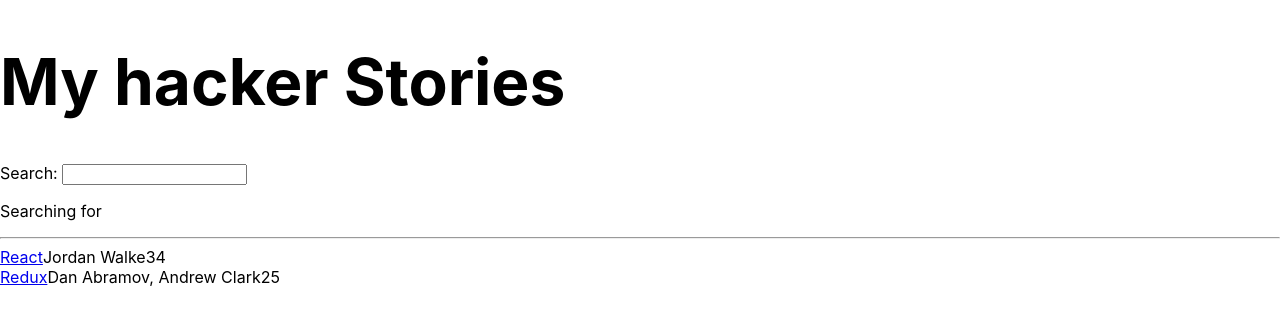
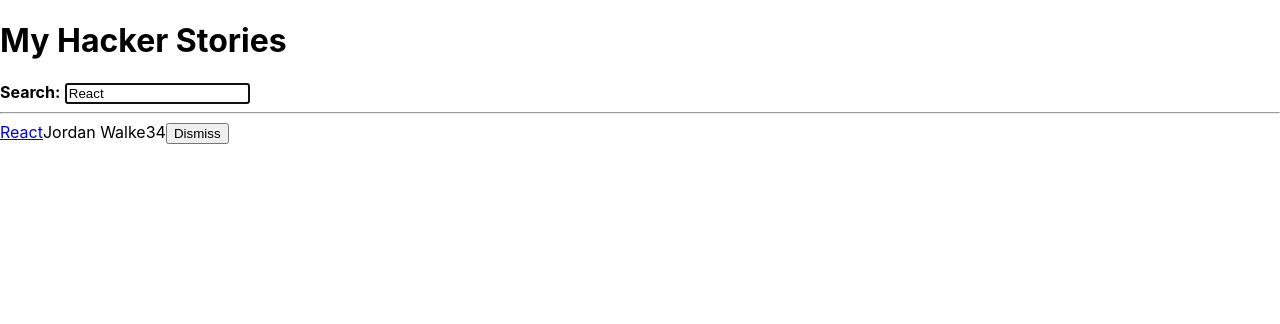
Before and after one commit to kronosGR/react-js-practice, a React (Create React App) app in the folder 1.intro/: page / in a window 1280 px wide. Shown: the top 324 px of the page. Built offline with nearby package versions, Linux system fonts and the light colour scheme.

Commit message:
use of useReducer

```diff
--- a/1.intro/src/App.js
+++ b/1.intro/src/App.js
@@ -1,8 +1,6 @@
-import React, { useState } from "react";
+import React from "react";
 
-import "./App.css";
-
-const stories = [
+const initialStories = [
   {
     title: "React",
     url: "https://reactjs.org/",
@@ -21,38 +19,148 @@
   },
 ];
 
+const getAsyncStories = () =>
+  new Promise((resolve) =>
+    setTimeout(() => resolve({ data: { stories: initialStories } }), 2000)
+  );
 
-function App() {
-  const [searchItem, setSearchItem] = useState("");
-  const handleChange = (event) => {
-    setSearchItem(event.target.value);
+const useSemiPersistentState = (key, initialState) => {
+  const [value, setValue] = React.useState(
+    localStorage.getItem(key) || initialState
+  );
+
+  React.useEffect(() => {
+    localStorage.setItem(key, value);
+  }, [value, key]);
+
+  return [value, setValue];
 };
+
+const storiesReducer = (state, action) => {
+  switch (action.type) {
+    case "SET_STORIES":
+      return action.payload;
+    case "REMOVE_STORY":
+      return state.filter(
+        (story) => action.payload.objectID !== story.objectID
+      );
+    default:
+      throw new Error();
+  }
+};
+
+const App = () => {
+  const [searchTerm, setSearchTerm] = useSemiPersistentState("search", "React");
+
+  const [stories, dispatchStories] = React.useReducer(storiesReducer, []);
+  const [isLoading, setIsLoading] = React.useState(false);
+  const [isError, setIsError] = React.useState(false);
+
+  React.useEffect(() => {
+    setIsLoading(true);
+
+    getAsyncStories()
+      .then((result) => {
+        dispatchStories({
+          type: "SET_STORIES",
+          payload: result.data.stories,
+        });
+        setIsLoading(false);
+      })
+      .catch(() => setIsError(true));
+  }, []);
+
+  const handleRemoveStory = (item) => {
+    dispatchStories({
+      type: "REMOVE_STORY",
+      payload: item,
+    });
+  };
+
+  const handleSearch = (event) => {
+    setSearchTerm(event.target.value);
+  };
+
+  const searchedStories = stories.filter((story) =>
+    story.title.toLowerCase().includes(searchTerm.toLowerCase())
+  );
+
   return (
     <div>
-      <h1>
-          <h1>My hacker Stories</h1>
-      </h1>
-      <label htmlFor="search">Search: </label>
-      <input id="search" type="text" onChange={handleChange}/>
+      <h1>My Hacker Stories</h1>
 
-        <p>Searching for <strong>{searchItem}</strong></p>
+      <InputWithLabel
+        id="search"
+        value={searchTerm}
+        isFocused
+        onInputChange={handleSearch}
+      >
+        <strong>Search:</strong>
+      </InputWithLabel>
 
       <hr />
-      <List list={stories} />
+
+      {isError && <p>Something went wrong ...</p>}
+
+      {isLoading ? (
+        <p>Loading ...</p>
+      ) : (
+        <List list={searchedStories} onRemoveItem={handleRemoveStory} />
+      )}
     </div>
   );
+};
+
+const InputWithLabel = ({
+  id,
+  value,
+  type = "text",
+  onInputChange,
+  isFocused,
+  children,
+}) => {
+  const inputRef = React.useRef();
+
+  React.useEffect(() => {
+    if (isFocused) {
+      inputRef.current.focus();
     }
+  }, [isFocused]);
 
-const List = (props) =>
-  props.list.map((item) => (
-    <div key={item.objectID}>
+  return (
+    <>
+      <label htmlFor={id}>{children}</label>
+      &nbsp;
+      <input
+        ref={inputRef}
+        id={id}
+        type={type}
+        value={value}
+        onChange={onInputChange}
+      />
+    </>
+  );
+};
+
+const List = ({ list, onRemoveItem }) =>
+  list.map((item) => (
+    <Item key={item.objectID} item={item} onRemoveItem={onRemoveItem} />
+  ));
+
+const Item = ({ item, onRemoveItem }) => (
+  <div>
     <span>
       <a href={item.url}>{item.title}</a>
     </span>
     <span>{item.author}</span>
     <span>{item.num_comments}</span>
     <span>{item.points}</span>
+    <span>
+      <button type="button" onClick={() => onRemoveItem(item)}>
+        Dismiss
+      </button>
+    </span>
   </div>
-  ));
+);
 
 export default App;
```
Lines whose indentation alone changed are shown as unchanged.
